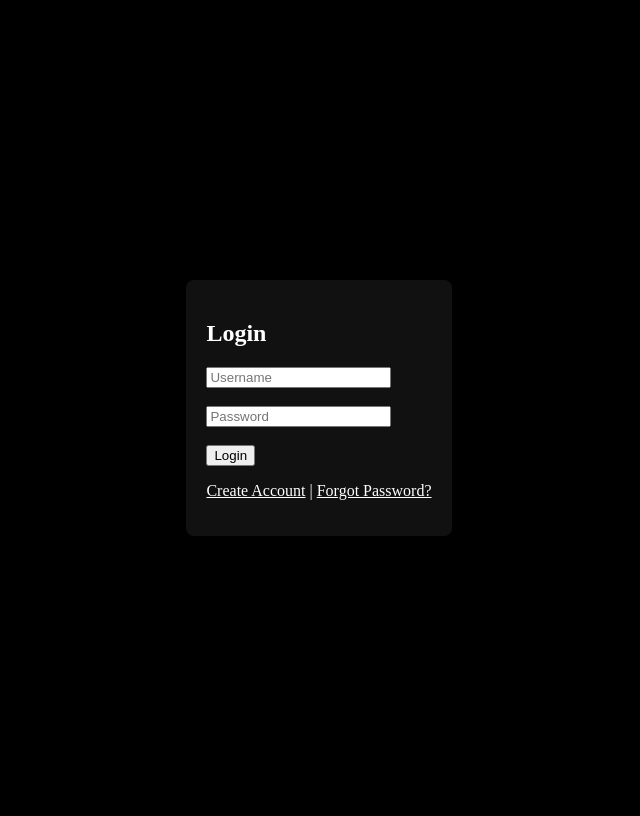
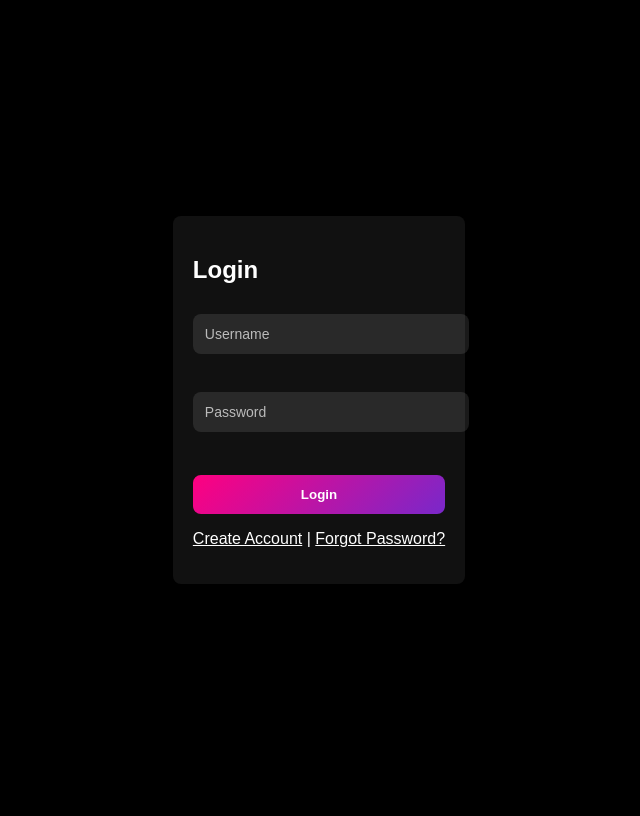
Before and after one commit to asif1-3ahmed/Music, a Flask app: page / in a window 1280 px wide. Shown: the whole page, without its empty margins (321-961 px from the left). After the commit the page ends 584 px from the top, so only its background shows below. Run offline with Flask 3, Linux system fonts and the light colour scheme.

Commit message:
Update login.html

```diff
--- a/templates/login.html
+++ b/templates/login.html
@@ -3,6 +3,87 @@
 <head>
   <meta charset="UTF-8">
   <title>Login - Dolsy Music</title>
+  <style>
+    body {
+  font-family: "Poppins", sans-serif;
+  background: radial-gradient(circle at top left, #1c1c1c, #000);
+  color: #fff;
+  display: flex;
+  justify-content: center;
+  align-items: center;
+  height: 100vh;
+  margin: 0;
+}
+
+.login-box {
+  background: rgba(255, 255, 255, 0.05);
+  padding: 40px;
+  border-radius: 14px;
+  width: 350px;
+  text-align: center;
+  backdrop-filter: blur(12px);
+  border: 1px solid rgba(255, 255, 255, 0.1);
+  box-shadow: 0 8px 25px rgba(0, 0, 0, 0.8);
+}
+
+.login-box h2 {
+  margin-bottom: 20px;
+  font-size: 24px;
+  font-weight: 600;
+  color: #fff;
+}
+
+input {
+  width: 100%;
+  padding: 12px;
+  margin: 10px 0;
+  border: none;
+  border-radius: 8px;
+  background: rgba(255, 255, 255, 0.1);
+  color: #fff;
+  outline: none;
+  font-size: 14px;
+}
+
+input::placeholder {
+  color: #bbb;
+}
+
+button {
+  width: 100%;
+  padding: 12px;
+  border: none;
+  border-radius: 8px;
+  background: linear-gradient(135deg, #ff0080, #7928ca);
+  color: #fff;
+  font-weight: 600;
+  cursor: pointer;
+  margin-top: 15px;
+  transition: 0.3s ease;
+}
+
+button:hover {
+  background: linear-gradient(135deg, #7928ca, #ff0080);
+  transform: scale(1.03);
+  box-shadow: 0 0 15px #ff0080;
+}
+
+.links {
+  margin-top: 15px;
+  font-size: 14px;
+}
+
+.links a {
+  color: #ff0080;
+  text-decoration: none;
+  margin: 0 8px;
+}
+
+.links a:hover {
+  text-decoration: underline;
+}
+
+  </style>
 </head>
 <body style="background:#000; color:#fff; display:flex; justify-content:center; align-items:center; height:100vh;">
   <form action="/login" method="POST" style="background:#111; padding:20px; border-radius:8px;">
```
